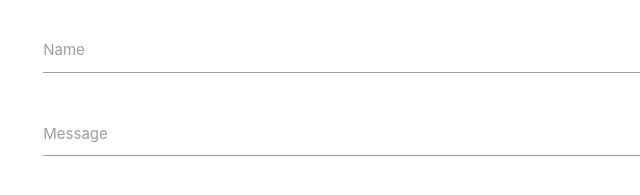
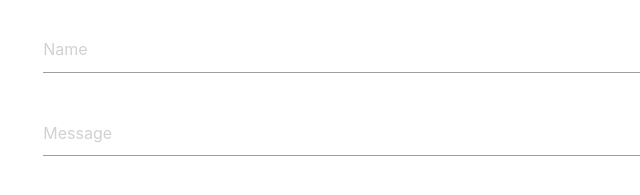
Before and after one commit to Mariia-MM/Chat-Demo, a website: page index.html in a window 1280 px wide. Shown: the part 199-394 px from the top of the page, 175-815 px from the left. Drawn offline with Linux system fonts and the light colour scheme.

Commit message:
Update index.html
deleted labels

```diff
--- a/index.html
+++ b/index.html
@@ -25,12 +25,12 @@
                     <div class="col s10">
                         <div class="row">
                             <div class="input-field col s12">
-                                <input type="text" >
-                                <label for="textarea1">Name</label>
+                                <input type="text" placeholder="Name">
+
                             </div>
                             <div class="input-field col s12">
-                                <textarea id="textarea1" class="materialize-textarea"></textarea>
-                                <label for="textarea1">Message</label>
+                                <textarea id="textarea1" class="materialize-textarea" placeholder="Message"></textarea>
+
                             </div>
                         </div>
                     </div>
```
